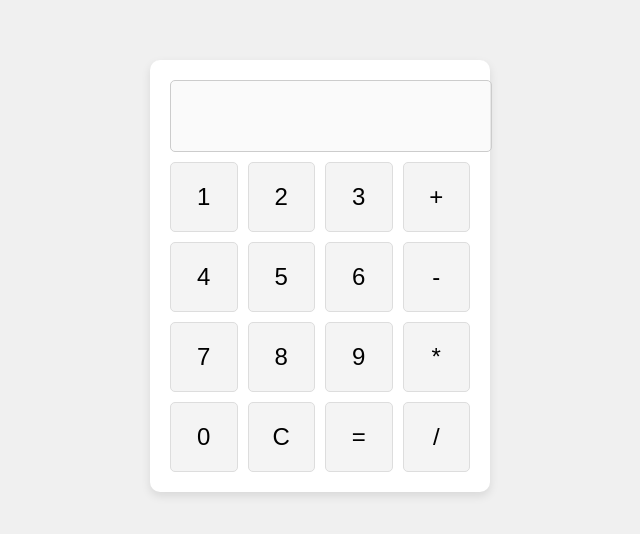
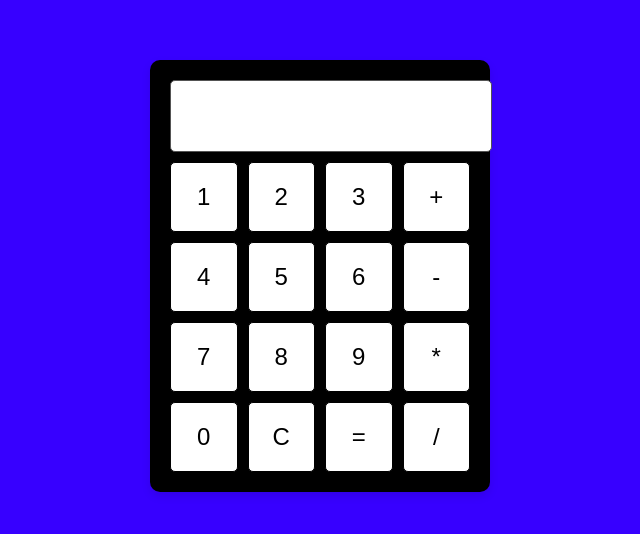
Before and after one commit to kaua-debug/calculadora-lp, a plain HTML site: page ex001/index.html in a window 1280 px wide. Shown: the part 124-658 px from the top of the page, without its empty margins (320-960 px from the left). Drawn offline with Linux system fonts and the light colour scheme.

Commit message:
coloquei cor

```diff
--- a/ex001/style.css
+++ b/ex001/style.css
@@ -5,12 +5,12 @@ body {
     align-items: center;
     height: 100vh;
     margin: 0;
-    background-color: #f0f0f0;
+    background-color: #3700ff;
 }
 
 .calculator {
     border-radius: 10px;
-    background-color: #fff;
+    background-color: #000000;
     box-shadow: 0 4px 10px rgba(0, 0, 0, 0.1);
     padding: 20px;
     width: 300px;
@@ -23,7 +23,8 @@ body {
     font-size: 2em;
     padding: 10px;
     margin-bottom: 10px;
-    border: 1px solid #ccc;
+    background-color: #ffffff;
+    border: 1px solid ;
     border-radius: 5px;
 }
 
@@ -37,16 +38,17 @@ body {
     padding: 20px;
     font-size: 1.5em;
     background-color: #f4f4f4;
-    border: 1px solid #ddd;
+    background-color: #ffffff;
+    border: 1px solid ;
     border-radius: 5px;
     cursor: pointer;
     transition: background-color 0.3s;
 }
 
 .button:hover {
-    background-color: #e0e0e0;
+    background-color: #585555;
 }
 
 .button:active {
-    background-color: #d0d0d0;
+    background-color: #ed98c8;
 }
```
